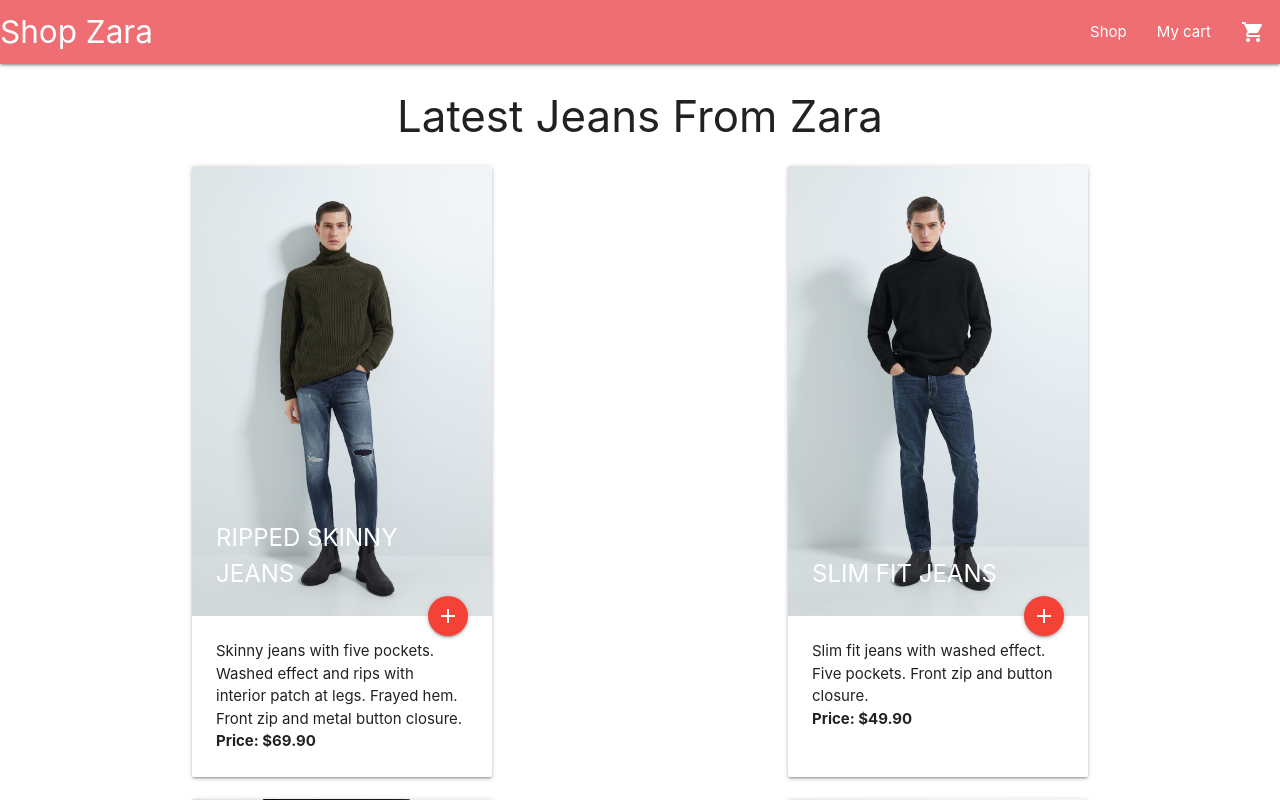
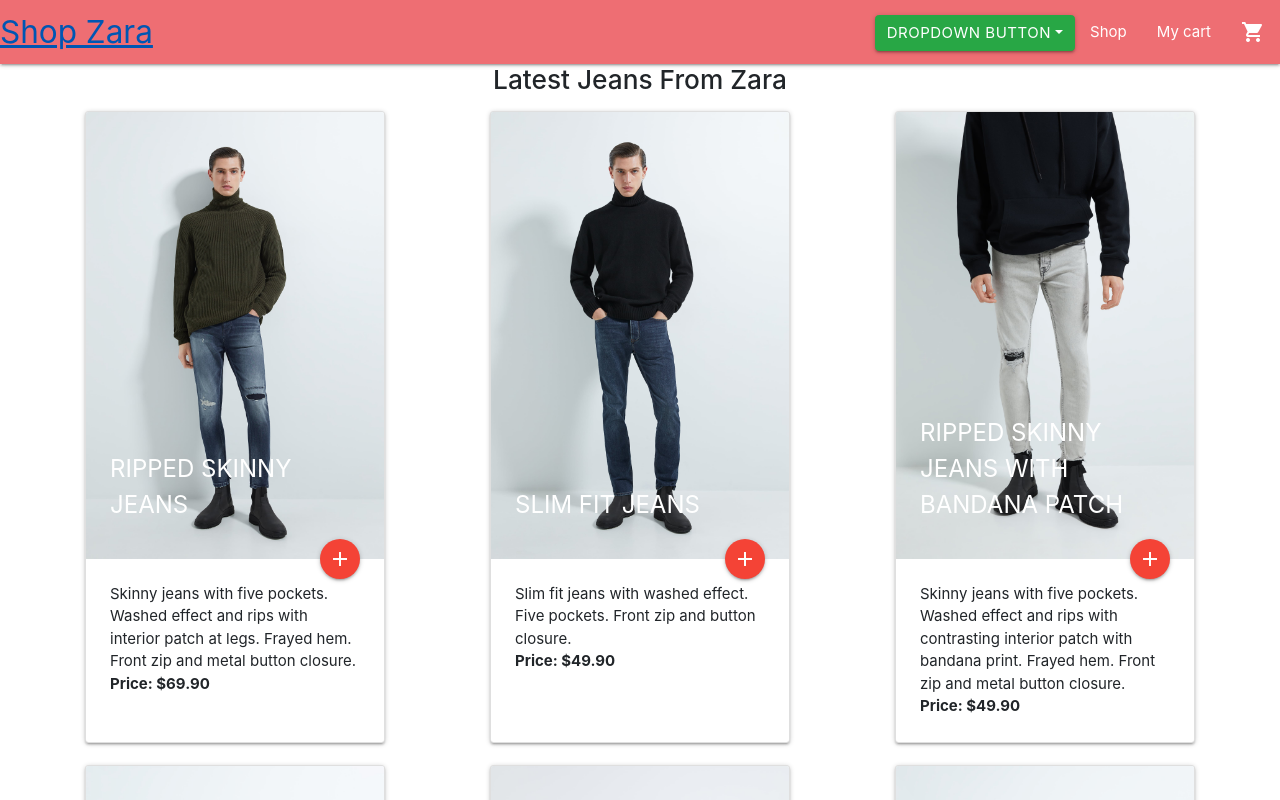
Before and after one commit to gsmith77/shop-zara, a React (Create React App) app: page / in a window 1280 px wide. Shown: the top 800 px of the page. Built offline with nearby package versions, Linux system fonts and the light colour scheme; data requests are answered from the project's data file.

Commit message:
added dropdown button, now time to customize it to use filters

```diff
--- a/package.json
+++ b/package.json
@@ -3,8 +3,10 @@
   "version": "0.1.0",
   "private": true,
   "dependencies": {
+    "bootstrap": "^4.3.1",
     "materialize-css": "^1.0.0-rc.2",
     "react": "^16.11.0",
+    "react-bootstrap": "^1.0.0-beta.15",
     "react-dom": "^16.11.0",
     "react-redux": "^7.1.3",
     "react-router-dom": "^5.1.2",
--- a/src/components/Navbar.js
+++ b/src/components/Navbar.js
@@ -1,6 +1,8 @@
 import React from 'react';
 import { Link } from 'react-router-dom'
 import Filter from './Filter'
+import Dropdown from 'react-bootstrap/Dropdown'
+
 
 
  const Navbar = ()=>{
@@ -11,6 +13,17 @@ import Filter from './Filter'
                     <Link to="/" className="brand-logo">Shop Zara</Link>
 
                     <ul className="right hide-on-med-and-down">
+                        <Dropdown style={{'float':'left'}}>
+                            <Dropdown.Toggle variant="success" id="dropdown-basic">
+                                Dropdown Button
+                            </Dropdown.Toggle>
+
+                            <Dropdown.Menu>
+                                <Dropdown.Item href="#/action-1">Action</Dropdown.Item>
+                                <Dropdown.Item href="#/action-2">Another action</Dropdown.Item>
+                                <Dropdown.Item href="#/action-3">Something else</Dropdown.Item>
+                            </Dropdown.Menu>
+                        </Dropdown>
                         {/* <Filter /> */}
                         <li><Link to="/">Shop</Link></li>
                         <li><Link to="/cart">My cart</Link></li>
--- a/src/index.js
+++ b/src/index.js
@@ -4,6 +4,6 @@ import ReactDOM from 'react-dom';
 import App from './App';
 import {Provider} from 'react-redux';
 import store from './store'
-
+import 'bootstrap/dist/css/bootstrap.min.css';
 
 ReactDOM.render(<Provider store={store}> <App /> </Provider>, document.getElementById('root'));
```
Also changed, not shown: 1 other file (tests, documents, lock files or other folders).
